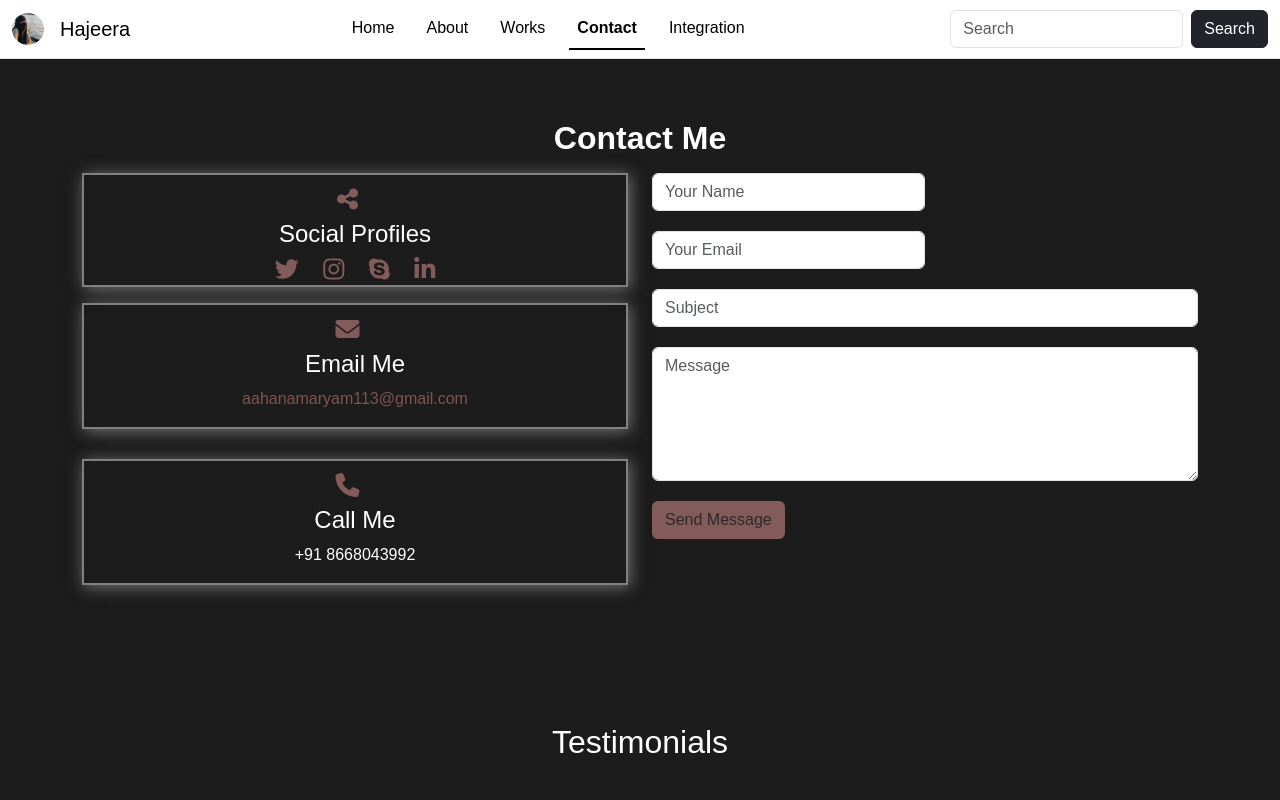
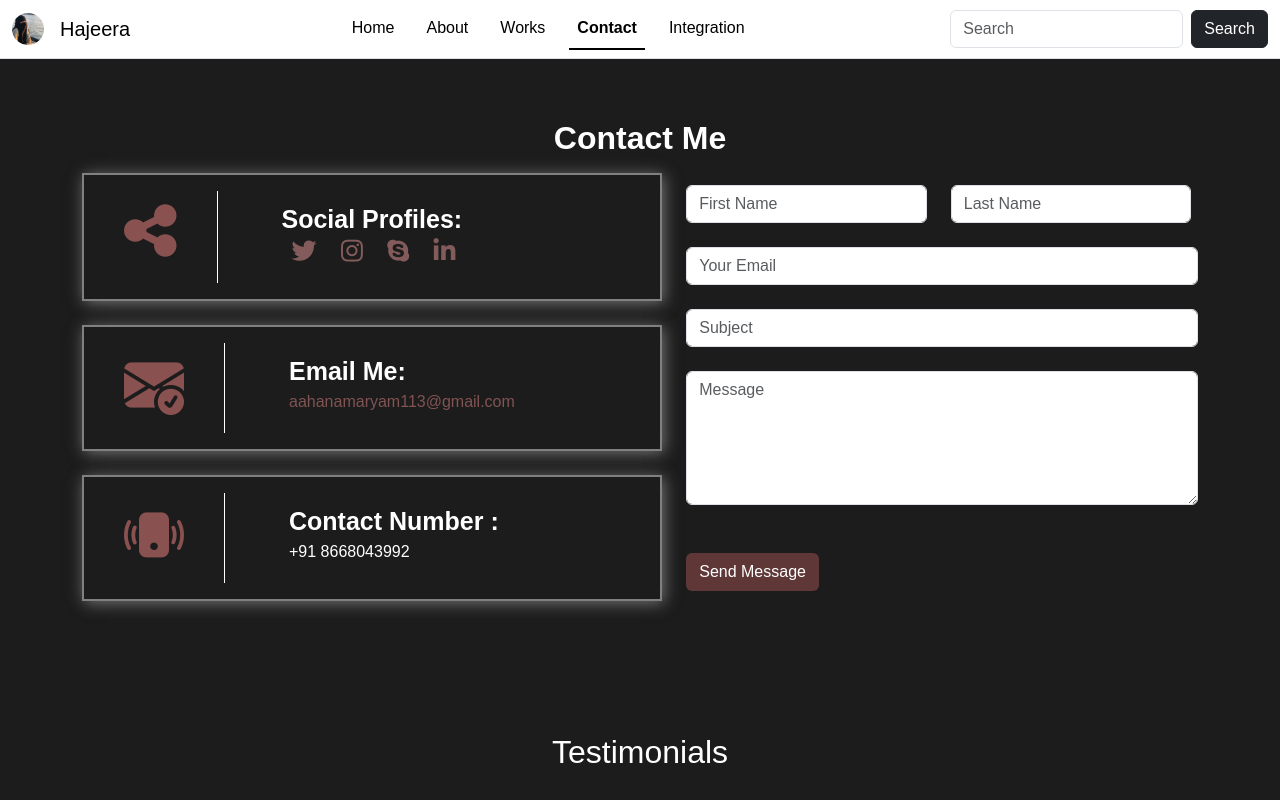
Before and after one commit to HajeeraBathool138/5th-Project, a plain HTML site: page contactus.html in a window 1280 px wide. Shown: the top 800 px of the page. Drawn offline with nearby package versions, Linux system fonts and the light colour scheme.

Commit message:
5th Project Commit

```diff
--- a/contactus.css
+++ b/contactus.css
@@ -55,22 +55,26 @@ img.d-block.w-100 {
 }
 
 #form-control {
-    margin-bottom: 20px;
+    margin-bottom: 1.5rem;
 }
 
 .btn-send {
-    color: #2e2a27;
-    background-color: #835b5b;
+    color: #ffffff;
+    background-color: #5f3737;
+    margin-top: 1.5rem;
 }
 
 .btn-send:hover {
-    color: #ffffff;
-    background-color: #5f3737;
+    /* color: #ffffff;
+    background-color: #5f3737; */
+    color: #e5c2c2;
+    background-color: #835b5b;
 }
 
 .contact-info.mb-3 {
     border: 2px solid grey;
     box-shadow: 2px 2px 15px #757575;
+    margin-bottom: 1.5rem !important;
 }
 
 .contact-info {
@@ -103,3 +107,63 @@ img.d-block.w-100 {
 i.fab:hover {
     color: #fff3f3;
 }
+
+.col-md-6 {
+    width: 47%;
+    padding-top: 6px;
+}
+
+.col-col-apps {
+    width: 30%;
+}
+
+.row {
+    justify-content: center;
+}
+
+.bi {
+    font-size: 60px !important;
+    color: #8a5151;
+    border-right: 1px solid white;
+    padding: 0px 40px;
+}
+
+.bi:hover {
+    color: #583030 !important;
+    cursor: pointer !important;
+}
+
+.contact-details {
+    font-size: 25px !important;
+    font-weight: 600 !important;
+}
+
+a {
+    text-decoration: none !important;
+}
+
+i.fab {
+    font-size: 25px;
+    margin: 0 10px;
+    color: #835b5b;
+}
+
+.ms-4 a {
+    color: #815353;
+}
+
+p.ms-4 {
+    margin-left: 4rem !important;
+    padding-top: 10px;
+}
+
+.mb-3.d-flex {
+    margin-top: 1rem !important;
+}
+
+i.fas.fa-share-alt {
+    font-size: 60px !important;
+    color: #8a5151;
+    border-right: 1px solid white;
+    padding: 10px 40px;
+}
--- a/contactus.html
+++ b/contactus.html
@@ -12,6 +12,7 @@
     <link href="https://cdn.jsdelivr.net/npm/bootstrap@5.3.3/dist/css/bootstrap.min.css" rel="stylesheet"
         integrity="sha384-QWTKZyjpPEjISv5WaRU9OFeRpok6YctnYmDr5pNlyT2bRjXh0JMhjY6hW+ALEwIH" crossorigin="anonymous">
     <link rel="stylesheet" href="contactus.css">
+    <link rel="stylesheet" href="https://cdn.jsdelivr.net/npm/bootstrap-icons@1.10.3/font/bootstrap-icons.css">
 </head>
 
 <body>
@@ -62,49 +63,49 @@
                 <p></p>
             </div>
             <div class="row">
-                <div class="col-md-6">
-                    <div class="text-center social-profiles mb-4">
+                <div class="col">
                     <div class="contact-info mb-3">
-                            <div class="icon">
+                        <div class="mb-3 d-flex ">
                             <i class="fas fa-share-alt"></i>
-                            </div>
-                            <h4>Social Profiles</h4>
-                            <a href="https://x.com/AahanaMaryam" target="_blank"><i class="fab fa-twitter"></i></a>
+                            <p class="ms-4"><span class="contact-details">Social Profiles: </span> <br> <a
+                                    href="https://x.com/AahanaMaryam" target="_blank"><i class="fab fa-twitter"></i></a>
                                 <a href="https://www.instagram.com/aahanamaryam138/?hl=en" target="_blank"><i
                                         class="fab fa-instagram" target="_blank"></i></a>
                                 <a href="https://web.skype.com/?openPstnPage=true" target="_blank"><i
                                         class="fab fa-skype"></i></a>
                                 <a href="https://www.linkedin.com/in/aahana-maryam-0b751a2b9/" target="_blank"><i
                                         class="fab fa-linkedin-in"></i></a>
+                            </p>
                         </div>
-                        <div class="contact-info">
-                            <div class="icon">
-                                <i class="fas fa-envelope"></i>
                     </div>
-                            <h4>Email Me</h4>
-                            <a href="https://mail.google.com/mail/u/0/?tab=rm&ogbl#starred?compose=XBcJlDLrqdmFlJtfncmzZnKDpdrcflFNhVZchCJZzhZWVngGMkqKjGhQWPmDWTQCJcTGtLhswpwtXRFv"
-                                target="_blank">
-                                <p text-decoration="none">aahanamaryam113@gmail.com</p>
-                            </a>
+                    <div class="contact-info mb-3">
+                        <div class="mb-3 d-flex ">
+                            <i class="bi bi-envelope-check-fill"></i>
+                            <p class="ms-4"><span class="contact-details">Email Me: </span> <br> <a
+                                    href="https://mail.google.com/mail/u/0/?tab=rm&ogbl#starred?compose=XBcJlDLrqdmFlJtfncmzZnKDpdrcflFNhVZchCJZzhZWVngGMkqKjGhQWPmDWTQCJcTGtLhswpwtXRFv"
+                                    target="_blank">aahanamaryam113@gmail.com</a></p>
                         </div>
-                        <div class="contact-info">
-                            <div class="icon">
-                                <i class="fas fa-phone"></i>
                     </div>
-                            <h4>Call Me</h4>
-                            <p>+91 8668043992</p>
+                    <div class="contact-info mb-3">
+                        <div class="mb-3 d-flex ">
+                            <i class="bi bi-phone-vibrate-fill"></i>
+                            <p class="ms-4"><span class="contact-details">Contact Number : </span> <br> +91 8668043992
+                            </p>
                         </div>
                     </div>
                 </div>
                 <div class="col-md-6">
                     <form>
-                        <div class="form-row">
+                        <div class="form-row d-flex gap-4">
                             <div class="form-group col-md-6">
-                                <input type="text" class="form-control" id="form-control" placeholder="Your Name">
+                                <input type="text" class="form-control" id="form-control" placeholder="First Name">
                             </div>
                             <div class="form-group col-md-6">
+                                <input type="text" class="form-control" id="form-control" placeholder="Last Name">
+                            </div>
+                        </div>
+                        <div class="form-group">
                             <input type="email" class="form-control" id="form-control" placeholder="Your Email">
-                            </div>
                         </div>
                         <div class="form-group">
                             <input type="text" class="form-control" id="form-control" placeholder="Subject">
@@ -128,6 +129,10 @@
                         class="active" aria-current="true" aria-label="Slide 1"></button>
                     <button type="button" data-bs-target="#carouselExampleIndicators" data-bs-slide-to="1"
                         aria-label="Slide 2"></button>
+                    <button type="button" data-bs-target="#carouselExampleIndicators" data-bs-slide-to="2"
+                        aria-label="Slide 3"></button>
+                    <button type="button" data-bs-target="#carouselExampleIndicators" data-bs-slide-to="3"
+                        aria-label="Slide 4"></button>
                 </div>
                 <div class="carousel-inner">
                     <div class="carousel-item active">
@@ -140,6 +145,10 @@
                                 <p class="font-italic">"Magnam dolores commodi suscipit. Necessitatibus eius consequatur
                                     ex aliquid fuga eum quidem."</p>
                             </div>
+                        </div>
+                    </div>
+                    <div class="carousel-item">
+                        <div class="row justify-content-center">
                             <div class="col-md-6 testimonial">
                                 <img src="images/testimonials-2.jpg" class="rounded-circle img-fluid" alt="Client 2">
                                 <h4>Client 2</h4>
@@ -158,6 +167,10 @@
                                 <p class="font-italic">"Accusantium quam, ultricies eget id, aliquam eget nibh et.
                                     Maecen aliquam, risus at semper."</p>
                             </div>
+                        </div>
+                    </div>
+                    <div class="carousel-item">
+                        <div class="row justify-content-center">
                             <div class="col-md-6 testimonial">
                                 <img src="images/testimonials-4.jpg
                                 " class="rounded-circle img-fluid" alt="Client 4">
```
Also changed, not shown: style.css (+6 -2 lines). Lines whose indentation alone changed are shown as unchanged.
